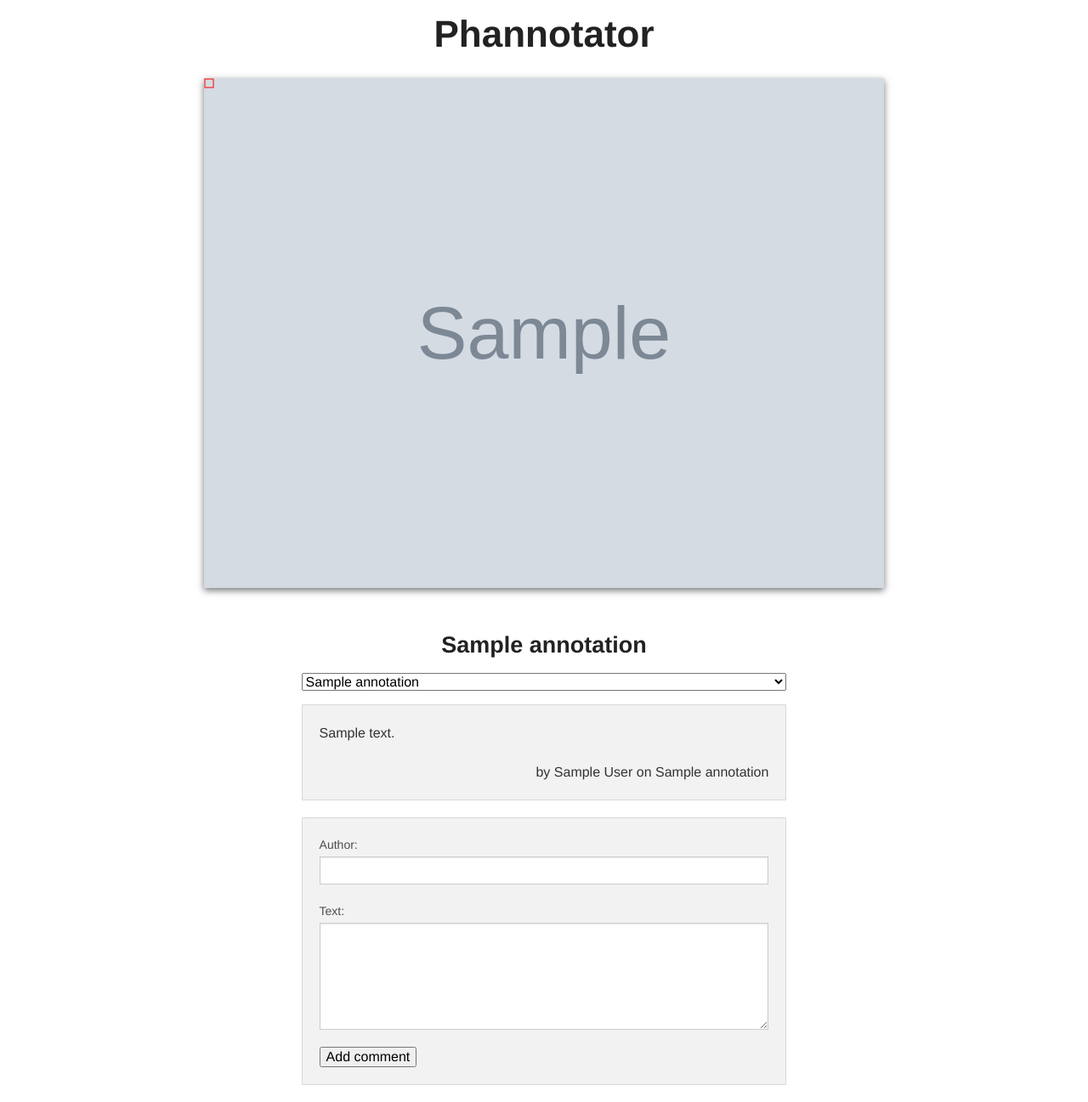
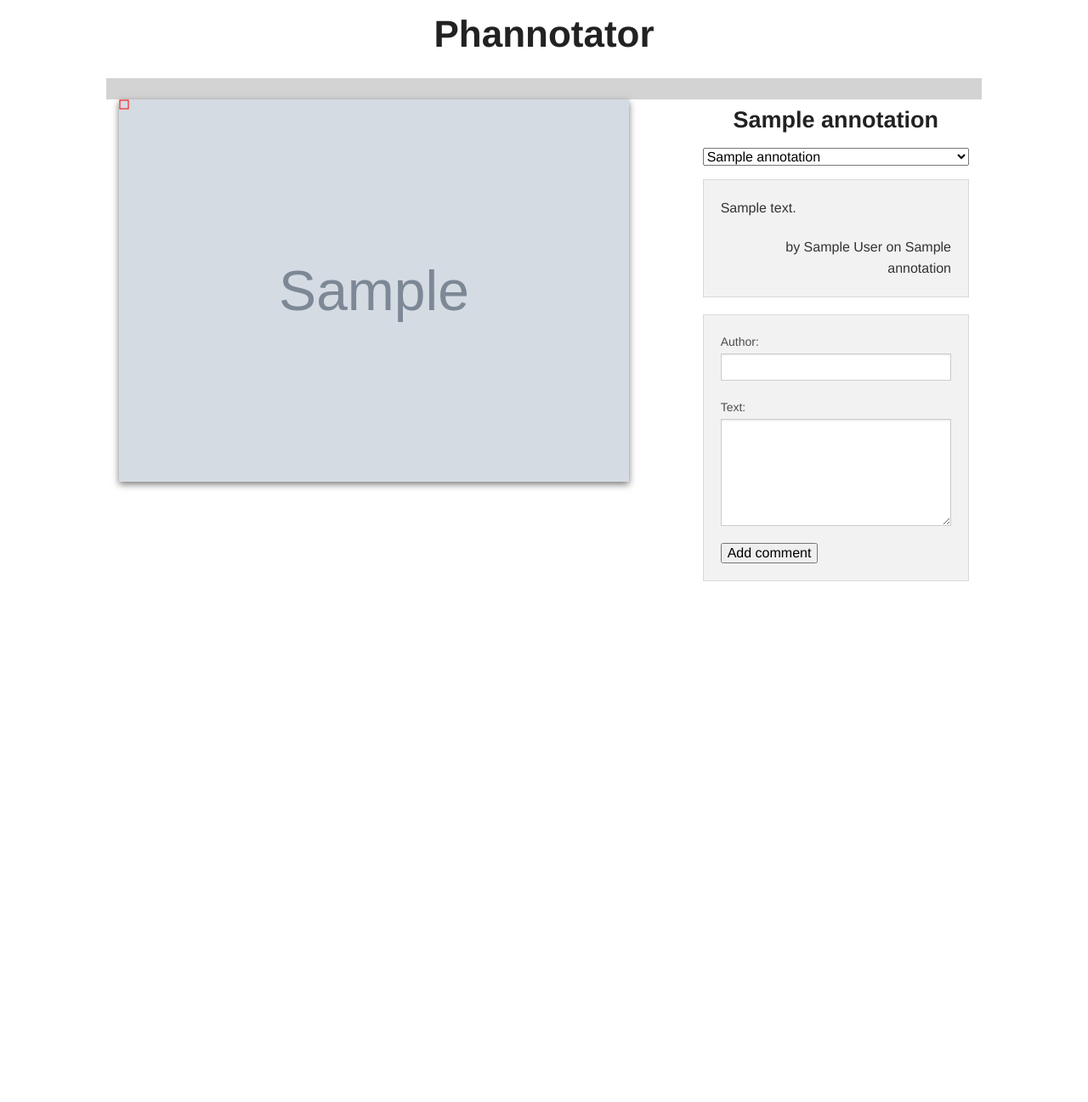
Before and after one commit to mihneadb/phannotator, a Django app: page /image/1 in a window 1280 px wide. Shown: the whole page at 85% size. After the commit the page ends 684 px from the top, so only its background shows below. Run offline with Django 3.2, Linux system fonts and the light colour scheme; tables that the repository leaves empty hold one stand-in row (values such as "Sample post"); grey boxes marked "Sample" are stand-in pictures.

Commit message:
Move the comments on the right of the image

```diff
--- a/frontend/static/js/annotate.js
+++ b/frontend/static/js/annotate.js
@@ -26,8 +26,8 @@ function coordsInCanvas(x, y) {
     return {x: x - dx, y: y - dy};
 }
 
-var MAX_WIDTH = 800;
-var MAX_HEIGHT = 800;
+var MAX_WIDTH = 600;
+var MAX_HEIGHT = 400;
 
 function newSize(width, height) {
     var ratio;
--- a/frontend/templates/image.html
+++ b/frontend/templates/image.html
@@ -15,15 +15,16 @@
             <button class="small" id="annotation-add-btn">Set</button>
         </div>
     </div>
-
     <div class="spinner" id="spinner"></div>
 
-    <div class="row text-center" id="img-viewer-div">
-        <canvas id="img-viewer" data-img-src="{{ imgurl }}" data-img-pk="{{ imgpk }}"></canvas>
+    <div class="row" style="height:25px;background-color:#d3d3d3;">
     </div>
+    <div class="row" id="comments">
+        <div class="small-5 columns" id="img-viewer-div">
+            <canvas id="img-viewer" data-img-src="{{ imgurl }}" data-img-pk="{{ imgpk }}"></canvas>
+        </div>
 
-    <div class="row" id="comments">
-        <div class="small-7 columns small-centered">
+        <div class="small-4 columns">
             <h3 class="text-center" id="current-annotation">No annotations yet.</h3>
             <select id="annotation-select">
                 {% for ann in annotations %}
```
Also changed, not shown: frontend/static/css/style.css (line endings or trailing spaces).
